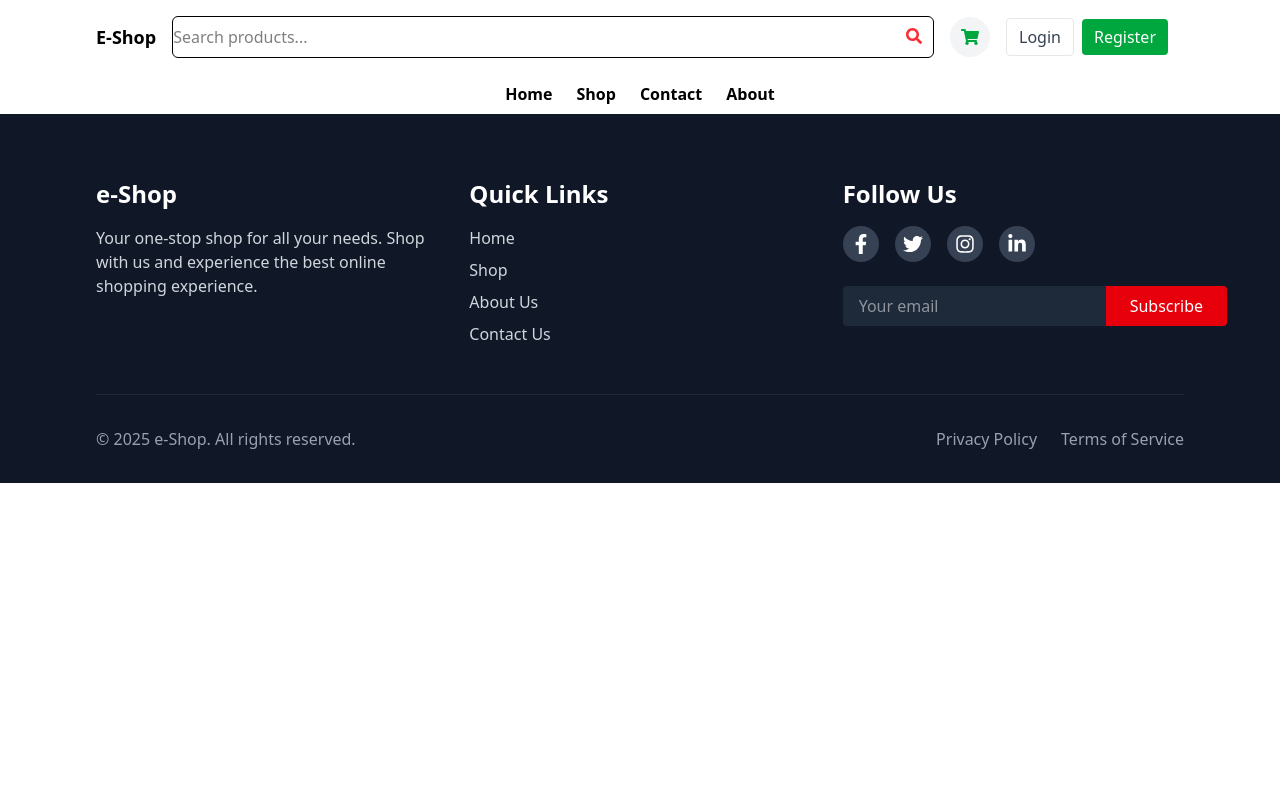
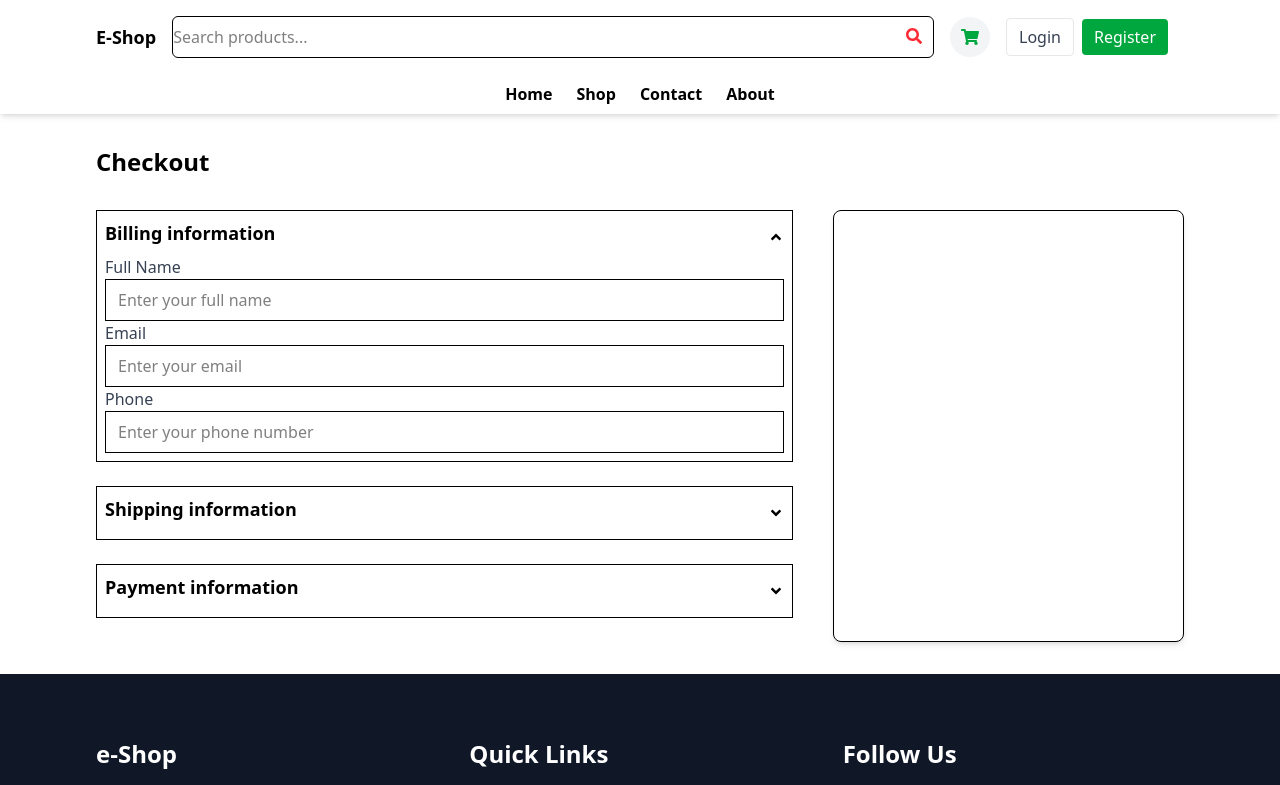
Before and after one commit to RAJKUMAR1993/kushi-shop, a React (Vite) app: page /checkout in a window 1280 px wide. Shown: the top 785 px of the page. Built offline with nearby package versions, Linux system fonts and the light colour scheme.

Commit message:
checkout details

```diff
--- a/src/App.jsx
+++ b/src/App.jsx
@@ -6,6 +6,7 @@ import Navbar from "./components/Navbar";
 import Footer from "./components/Footer";
 import Shop from "./pages/Shop";
 import Cart from "./pages/Cart";
+import Checkout from "./pages/Checkout";
 
 const App = () => {
   return (
@@ -16,6 +17,7 @@ const App = () => {
           <Route path="/" element={<Home />} />
           <Route path="/shop" element={<Shop />} />
           <Route path="/cart" element={<Cart />} />
+          <Route path="/checkout" element={<Checkout />} />
           <Route path="/about" element={<About />} />
         </Routes>
         <Footer />
--- a/src/pages/Cart.jsx
+++ b/src/pages/Cart.jsx
@@ -7,10 +7,11 @@ import {
   clearCart,
 } from "../redux/cartSlice";
 import { FaTrash, FaPlus, FaMinus } from "react-icons/fa";
-import { Link } from "react-router-dom";
+import { Link, useNavigate } from "react-router-dom";
 
 const Cart = () => {
   const dispatch = useDispatch();
+  const navigate = useNavigate();
   const { cartProducts, totalPrice } = useSelector((state) => state.cart);
 
   const handleIncrement = (id) => {
@@ -27,6 +28,10 @@ const Cart = () => {
 
   const handleClear = () => {
     dispatch(clearCart());
+  };
+
+  const handleCheckout = () => {
+    navigate("/checkout");
   };
 
   const shipping = cartProducts.length > 0 ? 5.0 : 0.0;
@@ -159,7 +164,10 @@ const Cart = () => {
               </span>
             </div>
 
-            <button className="w-full mt-6 bg-red-600 text-white py-2 rounded">
+            <button
+              onClick={handleCheckout}
+              className="w-full mt-6 bg-red-600 text-white py-2 rounded"
+            >
               Checkout
             </button>
           </aside>
--- /dev/null
+++ b/src/pages/Checkout.jsx
@@ -0,0 +1,154 @@
+import React, { useState } from "react";
+import { FaAngleDown, FaAngleUp } from "react-icons/fa";
+
+const Checkout = () => {
+  const [BillingToggle, setBillingToggle] = useState(true);
+  const [ShippingToggle, setShippingToggle] = useState(false);
+  const [PaymentToggle, setPaymentToggle] = useState(false);
+  const [paymentMethod, setPaymentMethod] = useState("cod");
+
+  return (
+    <>
+      <div className="container mx-auto px-4 py-8 min-h-96  md:px-16 lg:px-24">
+        <h1 className="text-2xl font-bold mb-6">Checkout</h1>
+        <div className="flex flex-col md:flex-row justify-between space-x-10 mt-8">
+          <div className="md:w-2/3">
+            <div className="border p-2 mb-6 ">
+              <div
+                className="flex items-center justify-between"
+                onClick={() => setBillingToggle(!BillingToggle)}
+              >
+                <h3 className="text-lg font-semibold mb-2">
+                  Billing information
+                </h3>
+                {BillingToggle ? <FaAngleUp /> : <FaAngleDown />}
+              </div>
+              <div
+                className={`space-x-0 ${BillingToggle ? "block" : "hidden"}`}
+              >
+                <div>
+                  <label className="block text-gray-700">Full Name</label>
+                  <input
+                    type="text"
+                    className="w-full px-3 py-2 border"
+                    placeholder="Enter your full name"
+                  />
+                </div>
+
+                <div>
+                  <div>
+                    <label className="block text-gray-700">Email</label>
+                    <input
+                      type="text"
+                      className="w-full px-3 py-2 border"
+                      placeholder="Enter your email"
+                    />
+                  </div>
+                </div>
+                <div>
+                  <div>
+                    <label className="block text-gray-700">Phone</label>
+                    <input
+                      type="number"
+                      className="w-full px-3 py-2 border"
+                      placeholder="Enter your phone number"
+                    />
+                  </div>
+                </div>
+              </div>
+            </div>
+
+            <div className="border p-2 mb-6 ">
+              <div
+                className="flex items-center justify-between"
+                onClick={() => setShippingToggle(!ShippingToggle)}
+              >
+                <h3 className="text-lg font-semibold mb-2">
+                  Shipping information
+                </h3>
+                {ShippingToggle ? <FaAngleUp /> : <FaAngleDown />}
+              </div>
+              <div
+                className={`space-x-0 ${ShippingToggle ? "block" : "hidden"}`}
+              >
+                <div>
+                  <label className="block text-gray-700">Address</label>
+                  <input
+                    type="text"
+                    className="w-full px-3 py-2 border"
+                    placeholder="Enter your address"
+                  />
+                </div>
+
+                <div>
+                  <div>
+                    <label className="block text-gray-700">City</label>
+                    <input
+                      type="text"
+                      className="w-full px-3 py-2 border"
+                      placeholder="Enter your city"
+                    />
+                  </div>
+                </div>
+                <div>
+                  <div>
+                    <label className="block text-gray-700">Zip Code</label>
+                    <input
+                      type="number"
+                      className="w-full px-3 py-2 border"
+                      placeholder="Enter your zip code"
+                    />
+                  </div>
+                </div>
+              </div>
+            </div>
+            {/* Payment Information */}
+            <div className="border p-2 mb-6 ">
+              <div
+                className="flex items-center justify-between"
+                onClick={() => setPaymentToggle(!PaymentToggle)}
+              >
+                <h3 className="text-lg font-semibold mb-2">
+                  Payment information
+                </h3>
+                {PaymentToggle ? <FaAngleUp /> : <FaAngleDown />}
+              </div>
+              <div
+                className={`space-x-0 ${PaymentToggle ? "block" : "hidden"}`}
+              >
+                <div className="flex items-center mb-2">
+                  <input
+                    type="radio"
+                    name="payment"
+                    checked={paymentMethod === "cod"}
+                    onChange={() => setPaymentMethod("cod")}
+                  />
+                  <label className="block text-gray-700">
+                    Cash on Delivery
+                  </label>
+                </div>
+
+                <div className="flex items-center mb-2">
+                  <input
+                    type="radio"
+                    name="payment"
+                    checked={paymentMethod === "dc"}
+                    onChange={() => setPaymentMethod("dc")}
+                  />
+                  <label className="block text-gray-700">
+                    Debit/Credit Card
+                  </label>
+                </div>
+              </div>
+            </div>
+          </div>
+
+          {/* Summary */}
+          <div className="md:w-1/3 bg-white p-6 rounded-lg shadow-md border"></div>
+        </div>
+      </div>
+    </>
+  );
+};
+
+export default Checkout;
--- a/src/pages/Home.jsx
+++ b/src/pages/Home.jsx
@@ -11,7 +11,6 @@ import Shop from "./Shop";
 const Home = () => {
   const dispatch = useDispatch();
   const products = useSelector((state) => state.product);
-  console.log(products.products, "::12");
   useEffect(() => {
     dispatch(setProducts(mockData));
   }, []);
--- a/src/pages/Shop.jsx
+++ b/src/pages/Shop.jsx
@@ -6,7 +6,6 @@ import { mockData } from "../assets/MockData";
 const Shop = () => {
   const dispatch = useDispatch();
   const products = useSelector((state) => state.product);
-  console.log(products.products, "::12");
   useEffect(() => {
     dispatch(setProducts(mockData));
   }, []);
```
